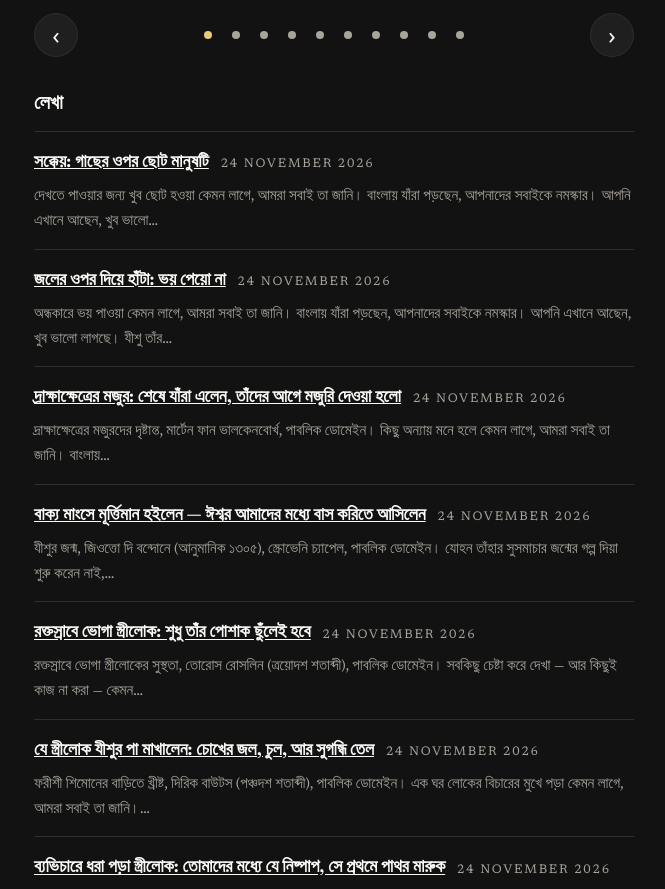
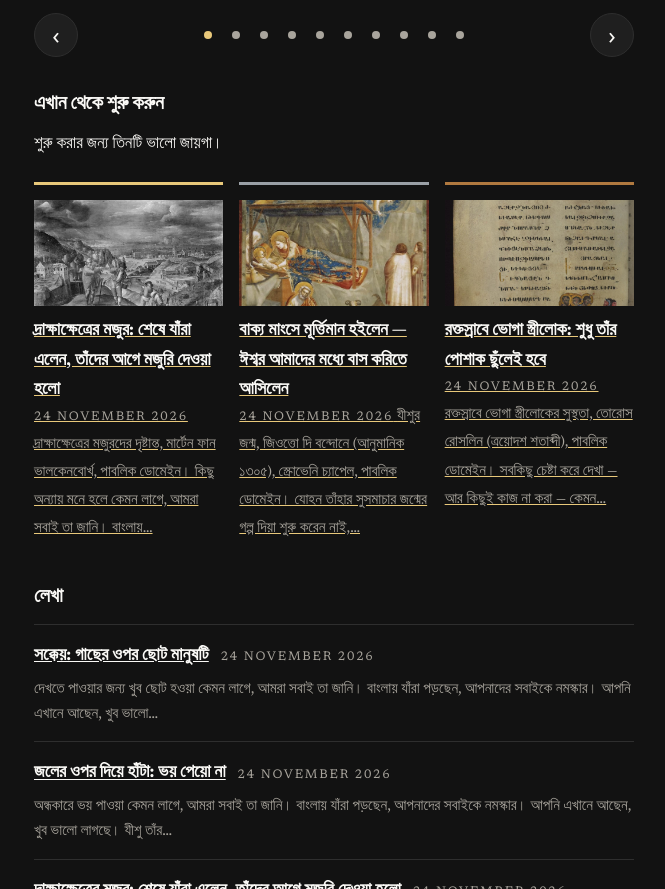
Before and after one commit to streamjonathan/jonathanmccallum-bn, an Eleventy site: page index.njk in a window 1280 px wide. Shown: the part 1266-2155 px from the top of the page, without its empty margins (306-971 px from the left). Built offline with nearby package versions, Linux system fonts and the light colour scheme; Eleventy itself is replaced by a stand-in of ours; files that its build step writes are made by us from their sources; files whose address does not match are found by name.

Commit message:
Add Start here row above the article list
Three newest illustrated articles (the main site's newest-first featured ordering), in a static 3-card row with gold/silver/bronze top rules, directly above the full article list.

```diff
--- a/_includes/layouts/base.njk
+++ b/_includes/layouts/base.njk
@@ -91,8 +91,8 @@
 </script>
 {% endif %}
 <link rel="alternate" type="application/rss+xml" title="{{ site.title }}" href="/feed/">
-<link rel="preload" href="/css/style.css?v=14" as="style">
-<link rel="stylesheet" href="/css/style.css?v=14">
+<link rel="preload" href="/css/style.css?v=15" as="style">
+<link rel="stylesheet" href="/css/style.css?v=15">
 </head>
 <body>
 <a class="skip-link" href="#main">বিষয়বস্তুতে যান</a>
--- a/css/style.css
+++ b/css/style.css
@@ -481,3 +481,16 @@ button[type="submit"] {
 
 /* Translation note shown at the top of article pages (also in the footer). */
 .translation-note--top { font-size: 0.9rem; color: var(--muted); margin: 0.5rem 0 0; }
+
+/* Start here: the three newest illustrated articles, above the full list.
+   Gold / silver / bronze top rules, in the site's rotating-accent order. */
+.start-here { margin-top: 1.5rem; }
+.start-here__row { display: grid; grid-template-columns: repeat(3, 1fr); gap: 1rem; list-style: none; padding: 0; margin: 1rem 0; }
+.start-here__card { border-top: 3px solid var(--link); padding-top: 0.9rem; }
+.start-here__card:nth-child(2) { border-top-color: #9aa0a6; }
+.start-here__card:nth-child(3) { border-top-color: #b0793f; }
+.start-here__image { display: block; width: 100%; aspect-ratio: 16 / 9; object-fit: cover; margin-bottom: 0.5rem; }
+.start-here__title { display: block; font-size: 1.12rem; font-family: "Fraunces", Georgia, "Iowan Old Style", "Times New Roman", serif; font-weight: 600; color: var(--text); }
+.start-here__link:hover .start-here__title { color: var(--link); }
+.start-here__card .excerpt { color: var(--muted); font-size: 0.95rem; margin: 0.35rem 0 0; }
+@media (max-width: 40rem) { .start-here__row { grid-template-columns: 1fr; } }
--- a/index.njk
+++ b/index.njk
@@ -41,6 +41,28 @@ eleventyExcludeFromCollections: true
   </div>
 </section>
 
+<section class="start-here" data-fade aria-labelledby="start-here-heading">
+  <h2 id="start-here-heading">এখান থেকে শুরু করুন</h2>
+  <p>শুরু করার জন্য তিনটি ভালো জায়গা।</p>
+  {% set newestPosts = collections.publishedPosts | reverse %}
+  {% set startHere = [] %}
+  {% for post in newestPosts %}
+    {% if post.data.shareImage and startHere | length < 3 %}{% set _ = startHere.push(post) %}{% endif %}
+  {% endfor %}
+  <ul class="start-here__row">
+  {% for post in startHere %}
+    <li class="start-here__card">
+      <a class="start-here__link" href="{{ post.url }}">
+        <img class="start-here__image" src="{{ post.data.shareImage }}" alt="" loading="lazy">
+        <span class="start-here__title">{{ post.data.title }}</span>
+        <span class="meta">{{ post.date | readableDate }}</span>
+        <span class="excerpt">{{ post.templateContent | excerpt(140) }}</span>
+      </a>
+    </li>
+  {% endfor %}
+  </ul>
+</section>
+
 <h2>লেখা</h2>
 <ul class="article-list" data-fade>
 {% for post in collections.publishedPosts | reverse %}
```
